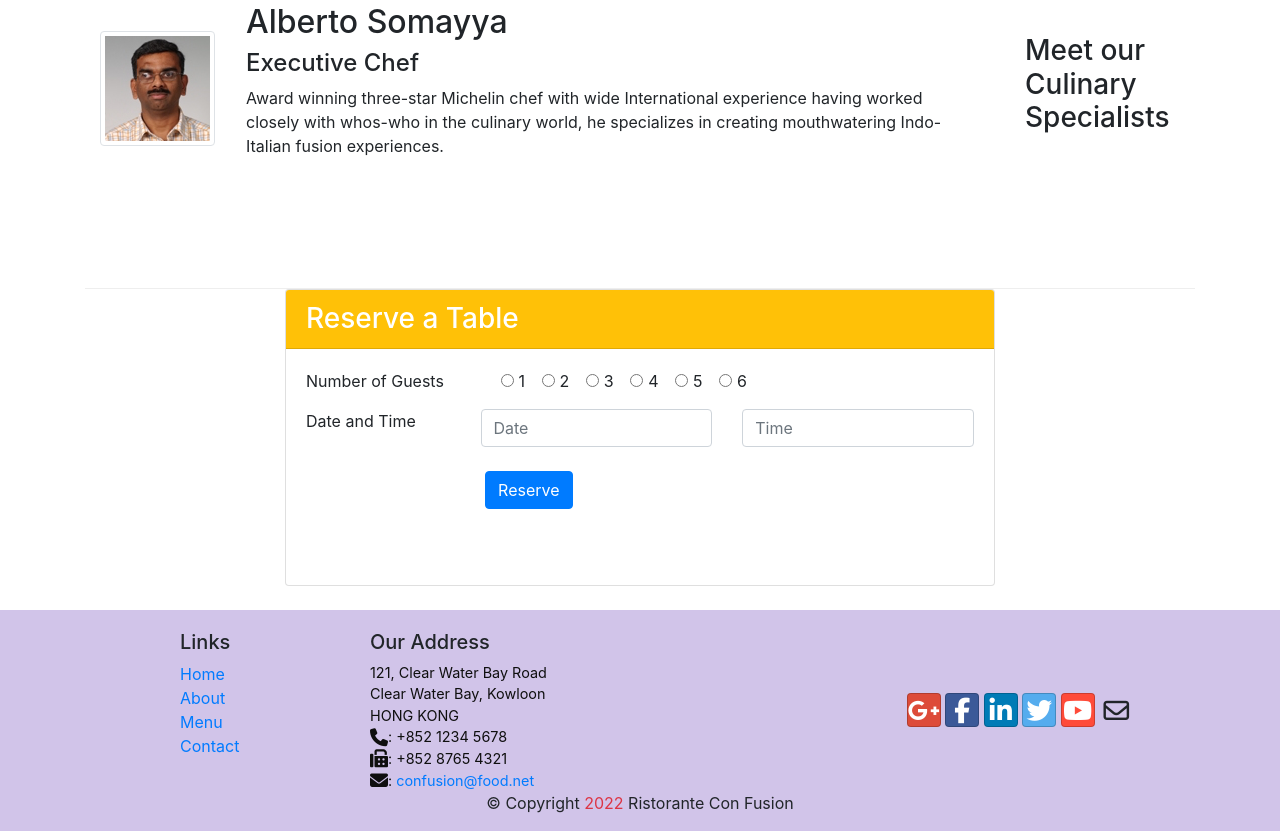
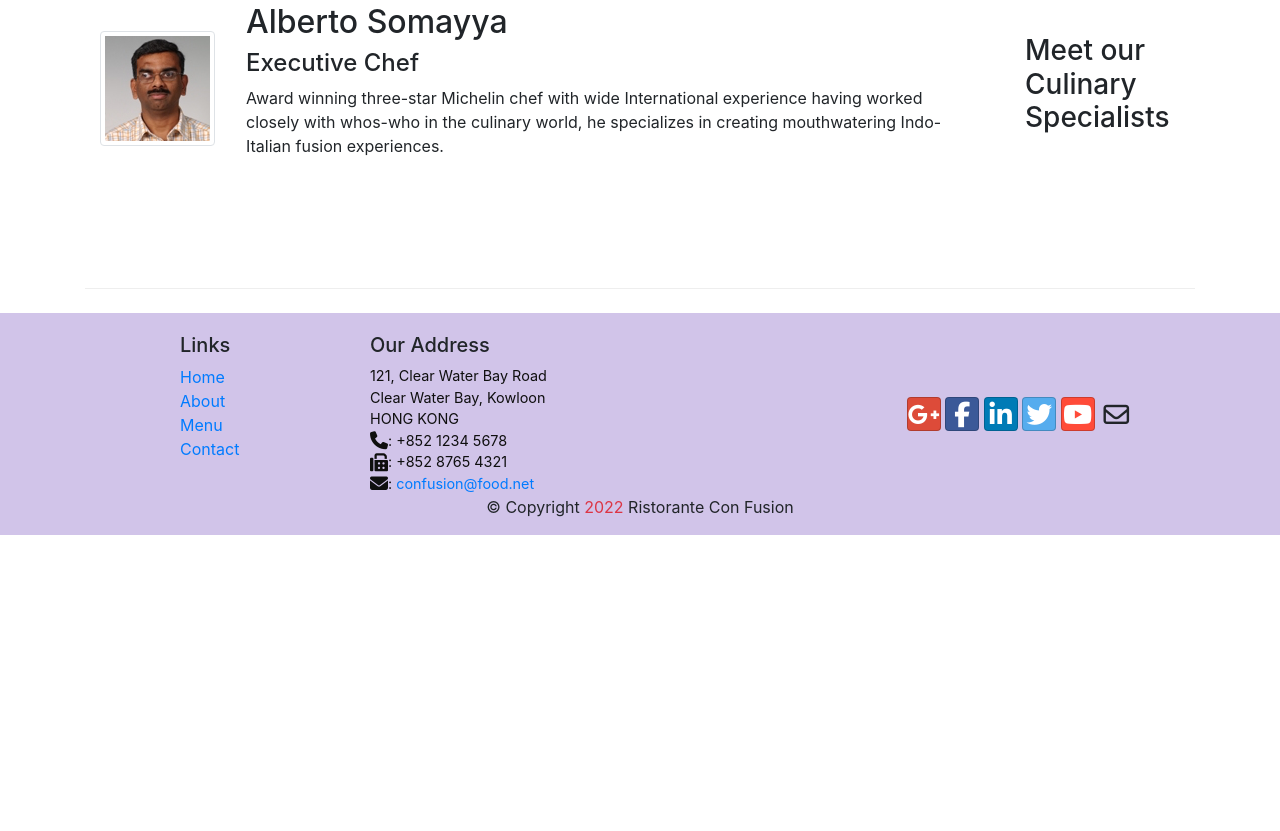
Before and after one commit to ThienTQ99/Fer-lab2, a website: page index.html in a window 1280 px wide. Shown: the part 1646-2477 px from the top of the page. After the commit the page ends 2181 px from the top, so only its background shows below. Drawn offline with nearby package versions, Linux system fonts and the light colour scheme.

Commit message:
delete table

```diff
--- a/index.html
+++ b/index.html
@@ -286,56 +286,7 @@
             </div>
         </div>
 
-        <div class="col-12 offset-md-2 col-sm-6 col-md-8 align-self-center" id="res">
-			<div class="card">
-				<h3 class="card-header text-white bg-warning">Reserve a Table</h3>
-				<div class="card-body">
-					<dl class="row">
-						<dd class="col-12 col-md-3">Number of Guests</dd>
-						<dd class="col-12 col-md-8">
-							<div class="form-check col-12">
-								<label class="form-check-inline " for="radio1">
-									<input type="radio" class="form-check-input" id="radio1" name="optradio" value="option1" >1
-								</label>
-								<label class="form-check-inline " for="radio2">
-									<input type="radio" class="form-check-input" id="radio2" name="optradio" value="option2">2
-								</label>
-								<label class="form-check-inline " for="radio3">
-									<input type="radio" class="form-check-input" id="radio3" name="optradio" value="option3">3
-								</label>
-								<label class="form-check-inline " for="radio4">
-									<input type="radio" class="form-check-input" id="radio4" name="optradio" value="option1" >4
-								</label>
-								<label class="form-check-inline " for="radio5">
-									<input type="radio" class="form-check-input" id="radio5" name="optradio" value="option2">5
-								</label>
-                                <div class="w-100 d-sm-none"></div>
-								<label class="form-check-inline " for="radio6">
-									<input type="radio" class="form-check-input" id="radio6" name="optradio" value="option3">6
-								</label>
-							</div>
-						</dd>
-						<dd class="col-12 col-md-3">Date and Time</dd>
-						<dd class="col-12 col-md-9">
-							<div class="form-group row">
-								<div class="col-12 col-md-6">
-									<input type="tel" class="form-control" id="areacode" name="areacode" placeholder="Date">
-								</div>
-								<div class="col-12 col-md-6">
-									<input type="tel" class="form-control" id="telnum" name="telnum" placeholder="Time">
-								</div>
-								<div class="form-group row">
-									<div class="offset-md-2 offset-2 col-md-8">
-										<br>
-										<button type="submit"  class="btn btn-primary">Reserve</button>
-									</div>
-								</div>
-							</div>
-						</dd>
-					</dl>
-				</div>
-			</div>
-		</div>
+
 	</div><br>
 
     <footer class="footer">
```
